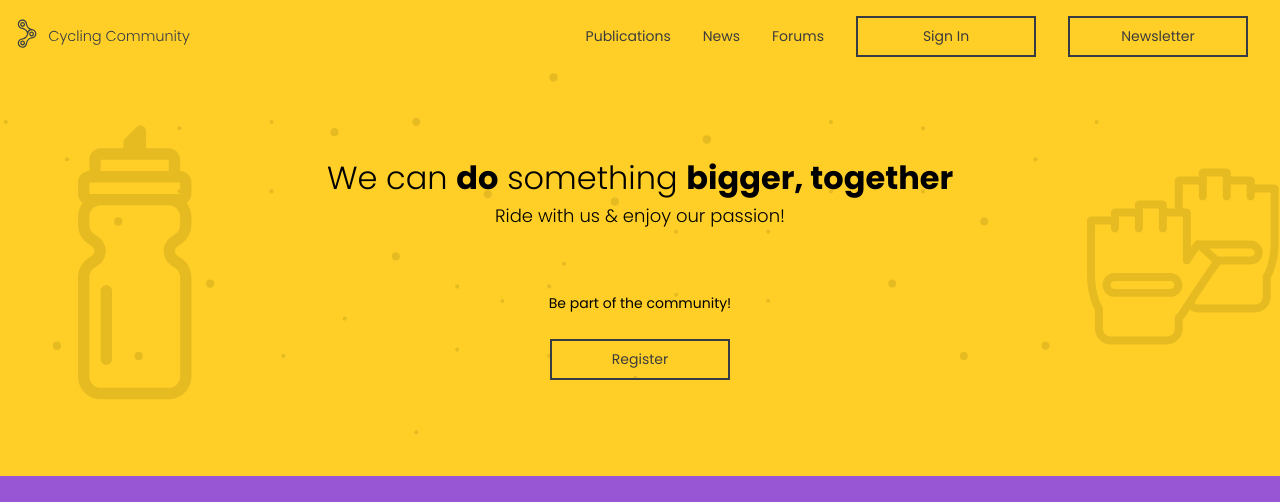
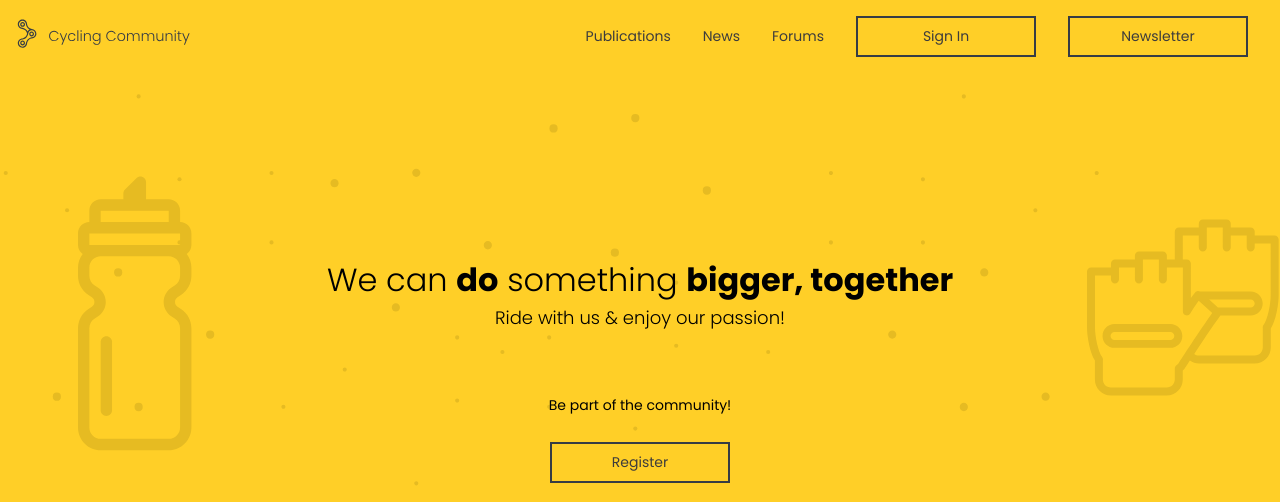
Before and after one commit to jpablux/Responsive-Design-Cycling, a plain HTML site: page index.html in a window 1280 px wide. Shown: the top 502 px of the page. Drawn offline with Linux system fonts and the light colour scheme.

Commit message:
Fixing Hero banner margin

```diff
--- a/css/styles.css
+++ b/css/styles.css
@@ -136,7 +136,7 @@ header{
 }
 
 .hero-title{
-    padding-top: 12%;
+    padding-top: 20%;
     font-weight: 300;
     text-align: center;
 }
```
